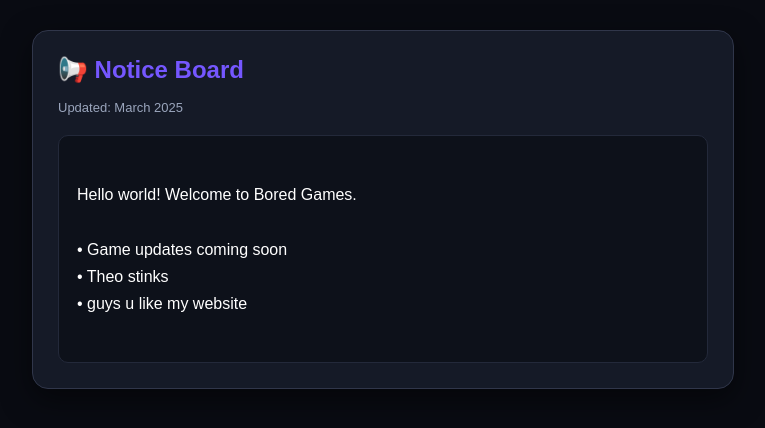
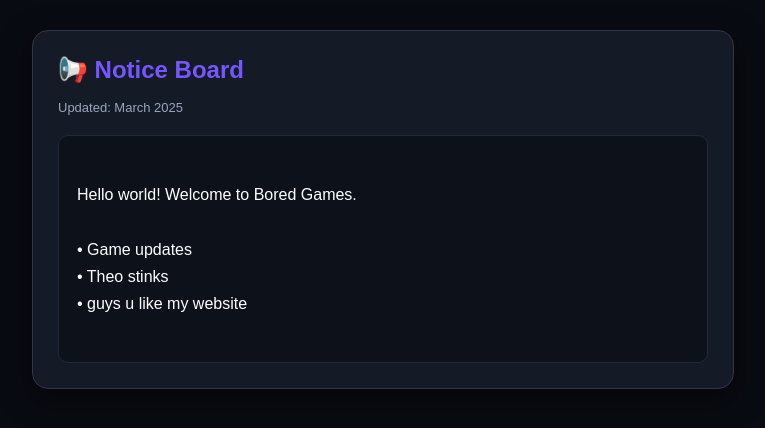
Before and after one commit to jacobflint2483-sketch/bored-games, a plain HTML site: page games/Annoucments-for-people-to-see.html in a window 1280 px wide. Shown: the whole page, without its empty margins (257-1022 px from the left). Drawn offline with Linux system fonts and the light colour scheme.

Commit message:
Update game announcements in HTML file

```diff
--- a/games/Annoucments-for-people-to-see.html
+++ b/games/Annoucments-for-people-to-see.html
@@ -45,7 +45,7 @@
   <div class="content">
 Hello world! Welcome to Bored Games.
 
-• Game updates coming soon
+• Game updates
 • Theo stinks
 • guys u like my website
   </div>
```
